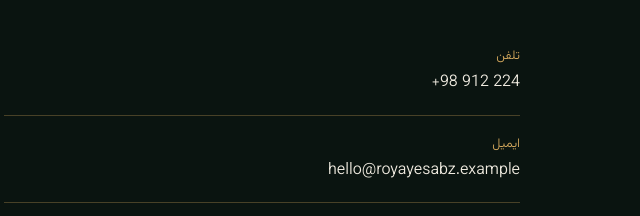
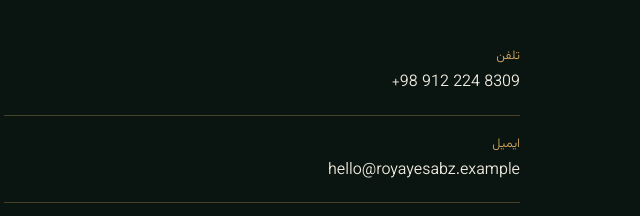
Before and after one commit to Amosepehrram/royayesabz, a plain HTML site: page index.html in a window 1280 px wide. Shown: the part 3914-4130 px from the top of the page, 100-740 px from the left. Drawn offline with Linux system fonts and the light colour scheme.

Commit message:
Update index.html

```diff
--- a/index.html
+++ b/index.html
@@ -299,7 +299,7 @@ input:focus,select:focus,textarea:focus{border-color:var(--gold);outline:none}.c
     <div class="wrap">
       <h2 class="disp"><span class="fa">مشاوره رایگان</span><span class="en">Let’s talk about Karaneh</span></h2>
       <div class="rows">
-        <div><small><span class="fa">تلفن</span><span class="en">Phone</span></small><span dir="ltr">+98 912 224</span></div>
+        <div><small><span class="fa">تلفن</span><span class="en">Phone</span></small><span dir="ltr">+98 912 224 8309</span></div>
         <div><small><span class="fa">ایمیل</span><span class="en">Email</span></small><span dir="ltr">hello@royayesabz.example</span></div>
         <div><small><span class="fa">دفتر</span><span class="en">Office</span></small><span class="fa">آدرس دفتر شما، کیش</span><span class="en">Your office address, Kish</span></div>
       </div>
```
